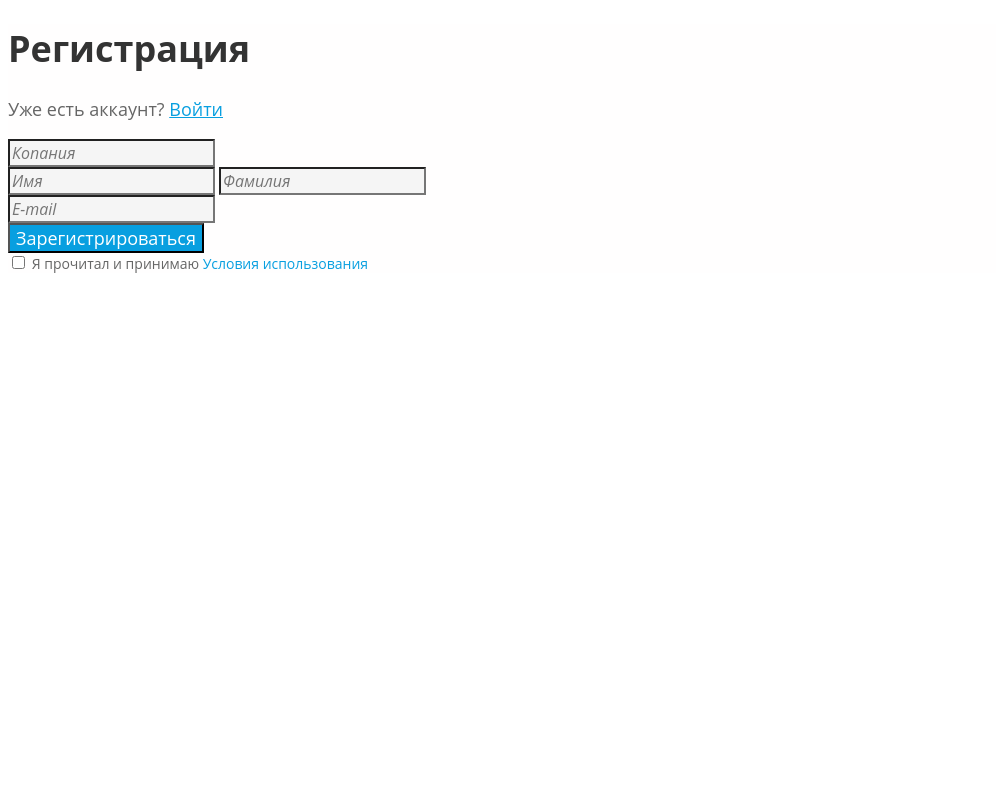
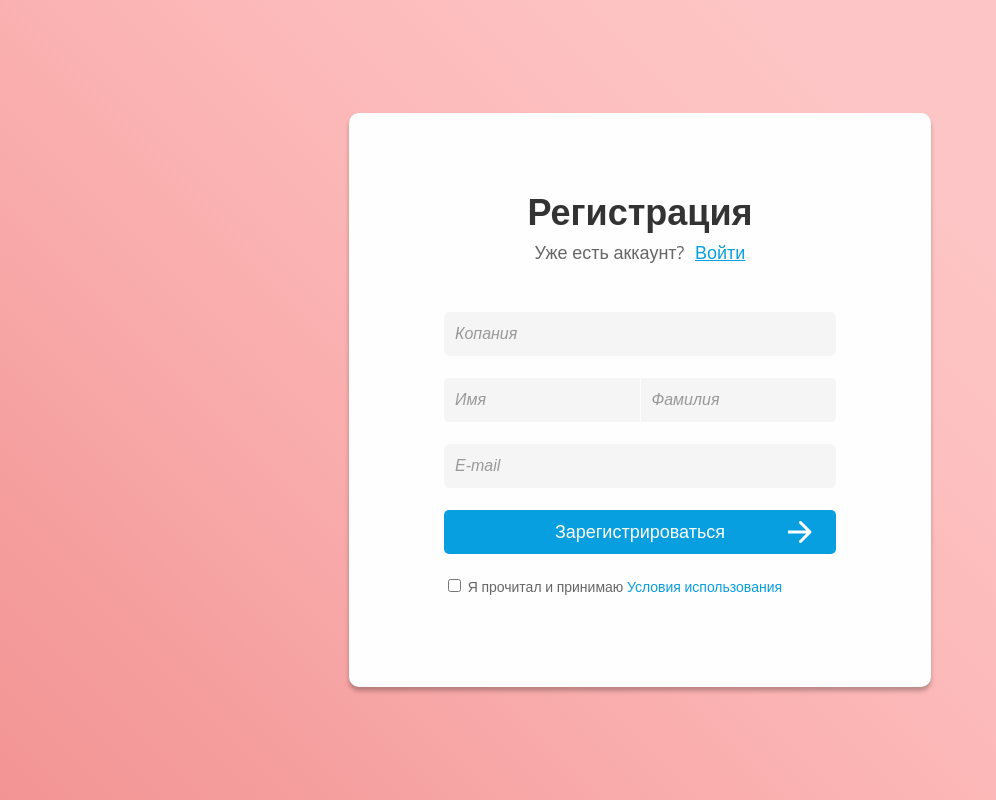
Before and after one commit to AlexPanich/purple-html, a plain HTML site: page 2-Form/index.html in a window 1280 px wide. Shown: the whole page, without its empty margins (0-996 px from the left). Drawn offline with nearby package versions, Linux system fonts and the light colour scheme.

Commit message:
Домашнее задание - CSS Flexbox

```diff
--- a/2-Form/index.html
+++ b/2-Form/index.html
@@ -3,29 +3,36 @@
   <head>
     <meta charset="UTF-8" />
     <meta name="viewport" content="width=device-width, initial-scale=1.0" />
+    <link rel="preconnect" href="https://fonts.googleapis.com" />
+    <link rel="preconnect" href="https://fonts.gstatic.com" crossorigin />
+    <link
+      href="https://fonts.googleapis.com/css2?family=Open+Sans:ital,wght@0,300..800;1,300..800&display=swap"
+      rel="stylesheet"
+    />
     <link rel="stylesheet" href="./styles/index.css" />
     <title>Регистрация</title>
   </head>
   <body>
     <main>
-      <h1>Регистрация</h1>
-      <p>Уже есть аккаунт? <a href="#">Войти</a></p>
-      <form action="/" method="post">
-        <div>
+      <h1 class="header">Регистрация</h1>
+      <p class="description">Уже есть аккаунт? <a href="#">Войти</a></p>
+      <form class="form" action="/" method="post">
+        <div class="field">
           <input type="text" placeholder="Копания" name="company" />
         </div>
-        <div>
+        <div class="field double">
           <input type="text" placeholder="Имя" name="name" />
           <input type="text" placeholder="Фамилия" name="surname" />
         </div>
-        <div>
+        <div class="field">
           <input type="email" placeholder="E-mail" name="email" />
         </div>
-        <div>
-          <button type="submit">Зарегистрироваться</button>
-        </div>
-        <label>
-          <input type="checkbox" name="agree" />
+        <button class="submit-buttom" type="submit">
+          <span>Зарегистрироваться</span>
+          <img src="./images/arrow.svg" alt="Стрелка" />
+        </button>
+        <label class="confirm">
+          <input class="checkbox" type="checkbox" name="agree" />
           Я прочитал и принимаю <a href="#">Условия использования</a>
         </label>
       </form>
--- a/2-Form/styles/index.css
+++ b/2-Form/styles/index.css
@@ -1,43 +1,115 @@
+* {
+  box-sizing: border-box;
+}
+
+body {
+  margin: 0;
+  min-height: 100vh;
+  display: flex;
+  justify-content: center;
+  align-items: center;
+  font-family: "Open Sans", sans-serif;
+  font-weight: 400;
+  font-style: normal;
+  font-weight: 400;
+  font-size: 18px;
+  background-color: #f39494;
+  background-image: linear-gradient(
+      225deg,
+      #fdc5c5 25.45%,
+      rgba(242, 152, 222, 0) 100%
+    ),
+    linear-gradient(225deg, #ffa5a5 33.09%, rgba(255, 255, 255, 0) 82.34%);
+}
+
 main {
   background: #fffefe;
+  border-radius: 10px;
+  width: 582px;
+  box-shadow: 0 4px 4px 0 rgba(0, 0, 0, 0.25);
+  padding: 72px 95px 91px;
 }
 
-h1 {
-  font-family: "Open Sans", sans-serif;
+.header {
   font-weight: 700;
   font-size: 36px;
+  line-height: 54px;
   color: #333;
+  text-align: center;
+  margin: 0;
 }
 
-p {
-  font-family: "Open Sans", sans-serif;
-  font-weight: 400;
-  font-size: 18px;
+.description {
+  line-height: 26px;
   color: #666;
+  margin: 0;
+  text-align: center;
+  margin-bottom: 47px;
 }
 
-a {
-  font-family: "Open Sans", sans-serif;
-  font-weight: 400;
-  font-size: 18px;
+.description a {
   color: #089fe0;
+  margin-left: 6px;
 }
 
-input {
+.form {
+  display: flex;
+  flex-direction: column;
+  gap: 22px;
+}
+
+.field input {
+  width: 100%;
+  height: 44px;
   background: #f5f5f5;
-  font-family: "Open Sans", sans-serif;
+  font-size: 16px;
+  color: #333333;
+  border: none;
+  border-radius: 5px;
+  padding: 9px 11px;
+}
+
+.field input::placeholder {
   font-style: italic;
-  font-weight: 400;
   font-size: 16px;
   color: #999;
 }
 
-button {
+.field.double {
+  display: flex;
+  gap: 1px;
+}
+
+.field.double input:first-child {
+  border-radius: 5px 0 0 5px;
+}
+
+.field.double input:last-child {
+  border-radius: 0 5px 5px 0;
+}
+
+input:focus {
+  background: #fff;
+  outline: none;
+  border: 1px solid #f5f5f5;
+}
+
+.submit-buttom {
+  width: 100%;
+  height: 44px;
+  border-radius: 5px;
+  border: none;
+  font-size: 18px;
   background: #089fe0;
-  font-family: "Open Sans", sans-serif;
-  font-weight: 400;
-  font-size: 18px;
   color: #fff;
+  position: relative;
+  cursor: pointer;
+}
+
+.submit-buttom img {
+  position: absolute;
+  top: 10px;
+  right: 24px;
 }
 
 label {
```
Also changed, not shown: 2-Form/images/arrow.svg (added).
